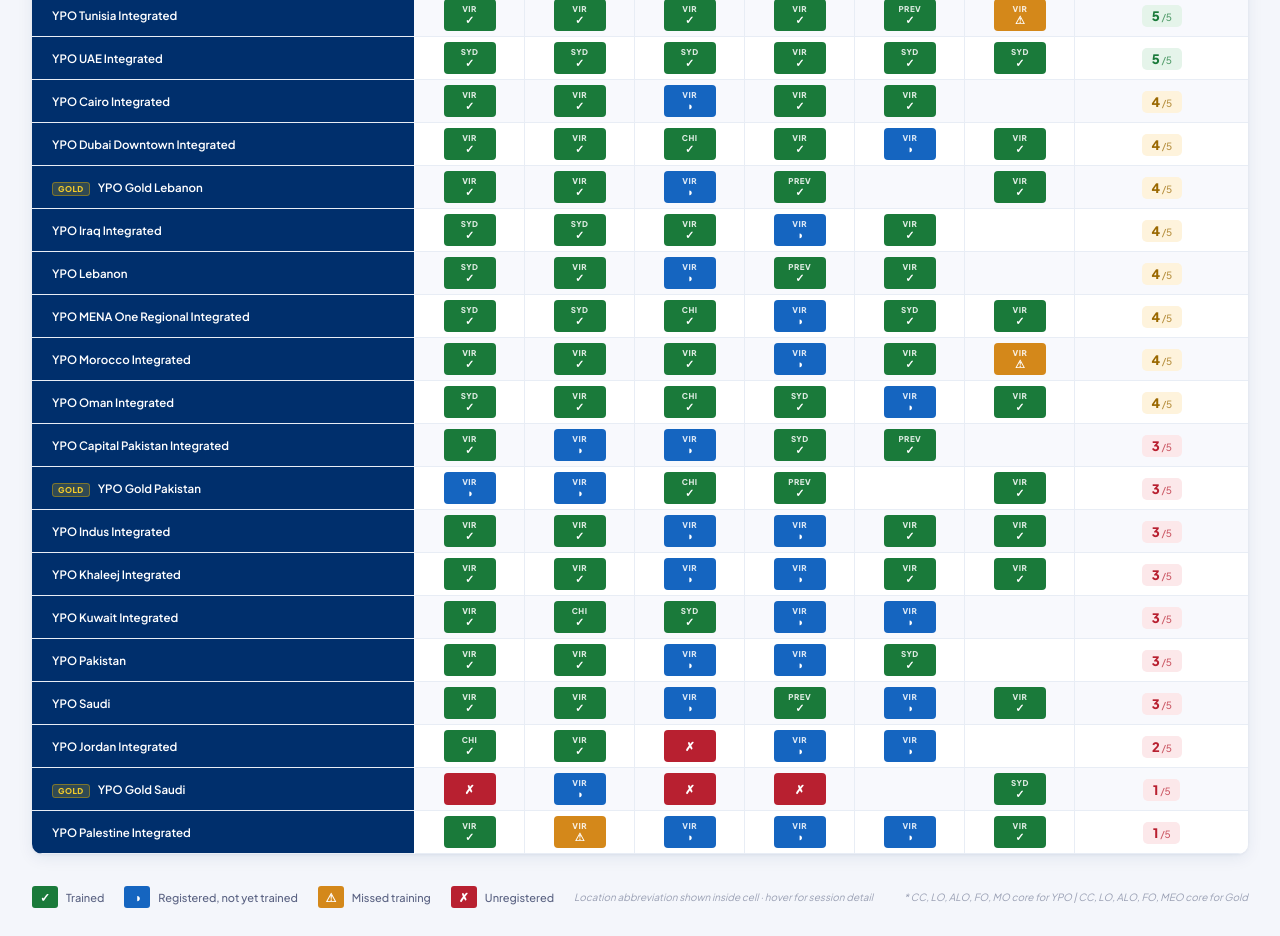
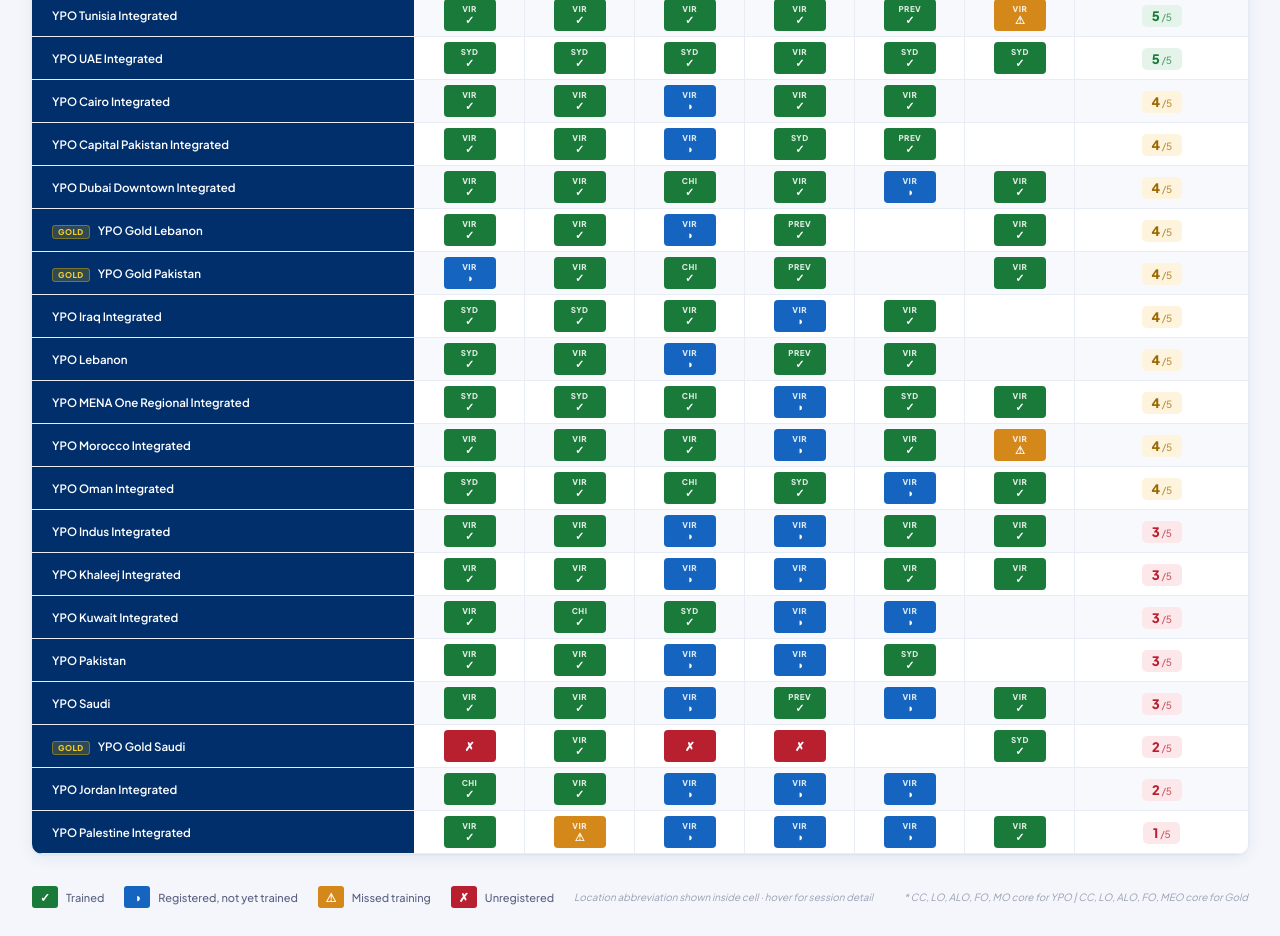
Before and after one commit to tamaracrowhurst-collab/mena-glc-report, a React (Vite) app: page / in a window 1280 px wide. Shown: the part 500-1436 px from the top of the page. Built offline with nearby package versions, Linux system fonts and the light colour scheme.

Commit message:
Update App.jsx
Changes 14/05

```diff
--- a/src/App.jsx
+++ b/src/App.jsx
@@ -9,16 +9,16 @@
 const chapters = [
   { name: "YPO Bahrain Integrated",              type: "YPO",      CC:"trained",       LO:"trained",       ALO:"trained",       FO:"trained",       MO:"trained",       MEO:"trained"      },
   { name: "YPO Cairo Integrated",                type: "YPO",      CC:"trained",       LO:"trained",       ALO:"untrained",     FO:"trained",       MO:"trained",       MEO:"unregistered" },
-  { name: "YPO Capital Pakistan Integrated",     type: "YPO",      CC:"trained",         LO:"untrained",     ALO:"untrained",     FO:"trained",       MO:"trained",       MEO:"unregistered" },
+  { name: "YPO Capital Pakistan Integrated",     type: "YPO",      CC:"trained",         LO:"trained",       ALO:"untrained",     FO:"trained",       MO:"trained",       MEO:"unregistered" },
   { name: "YPO Dubai Downtown Integrated",       type: "YPO",      CC:"trained",       LO:"trained",       ALO:"trained",       FO:"trained",       MO:"untrained",     MEO:"trained"      },
   { name: "YPO Dubai Integrated",               type: "YPO",      CC:"trained",       LO:"trained",     ALO:"trained",       FO:"trained",       MO:"trained",       MEO:"unregistered" },
   { name: "YPO Emirates Integrated",            type: "YPO",      CC:"trained",       LO:"trained",       ALO:"trained",       FO:"trained",       MO:"trained",       MEO:"trained"      },
   { name: "YPO Gold Lebanon",                   type: "YPO Gold", CC:"trained",       LO:"trained",       ALO:"untrained",     FO:"trained",       MO:"unregistered",  MEO:"trained"      },
-  { name: "YPO Gold Pakistan",                  type: "YPO Gold", CC:"untrained",     LO:"untrained",     ALO:"trained",       FO:"trained",       MO:"unregistered",  MEO:"trained"      },
-  { name: "YPO Gold Saudi",                     type: "YPO Gold", CC:"unregistered",  LO:"untrained",     ALO:"unregistered",  FO:"unregistered",  MO:"unregistered",  MEO:"trained"      },
+  { name: "YPO Gold Pakistan",                  type: "YPO Gold", CC:"untrained",     LO:"trained",       ALO:"trained",       FO:"trained",       MO:"unregistered",  MEO:"trained"      },
+  { name: "YPO Gold Saudi",                     type: "YPO Gold", CC:"unregistered",  LO:"trained",       ALO:"unregistered",  FO:"unregistered",  MO:"unregistered",  MEO:"trained"      },
   { name: "YPO Indus Integrated",               type: "YPO",      CC:"trained",       LO:"trained",       ALO:"untrained",     FO:"untrained",     MO:"trained",       MEO:"trained"      },
   { name: "YPO Iraq Integrated",                type: "YPO",      CC:"trained",       LO:"trained",       ALO:"trained",       FO:"untrained",     MO:"trained",       MEO:"unregistered" },
-  { name: "YPO Jordan Integrated",              type: "YPO",      CC:"trained",       LO:"trained",       ALO:"unregistered",  FO:"untrained",     MO:"untrained",     MEO:"unregistered" },
+  { name: "YPO Jordan Integrated",              type: "YPO",      CC:"trained",       LO:"trained",       ALO:"untrained",     FO:"untrained",     MO:"untrained",     MEO:"unregistered" },
   { name: "YPO Khaleej Integrated",             type: "YPO",      CC:"trained",       LO:"trained",       ALO:"untrained",     FO:"untrained",     MO:"trained",       MEO:"trained"      },
   { name: "YPO Kuwait Integrated",              type: "YPO",      CC:"trained",       LO:"trained",       ALO:"trained",       FO:"untrained",     MO:"untrained",     MEO:"unregistered" },
   { name: "YPO Lebanon",                        type: "YPO",      CC:"trained",       LO:"trained",       ALO:"untrained",     FO:"trained",       MO:"trained",       MEO:"unregistered" },
@@ -39,16 +39,16 @@
 const locationData = {
   "YPO Bahrain Integrated":              { CC:{loc:"Sydney",status:"completed",session:"Chapter Chair Workshop - Integrated"}, LO:{loc:"Sydney",status:"completed",session:"Chapter Learning Officer - Fast Track Workshop"}, ALO:{loc:"Sydney",status:"completed",session:"Chapter Assistant Learning Officer Workshop - A"}, FO:{loc:"Sydney",status:"completed",session:"Chapter Forum Officer Workshop"}, MO:{loc:"Virtual",status:"completed",session:"Membership Officer Workshop - 1"}, MEO:{loc:"Virtual",status:"completed",session:"Member Engagement Officer Workshop - 1"} },
   "YPO Cairo Integrated":                { CC:{loc:"Virtual",status:"completed",session:"Chapter Chair Integrated Workshop - 2"}, LO:{loc:"Virtual",status:"completed",session:"Learning Officer Workshop - 1"}, ALO:{loc:"Virtual",status:"upcoming",session:"Assistant Learning Officer Workshop - 3"}, FO:{loc:"Virtual",status:"completed",session:"Forum Officer Workshop - 2"}, MO:{loc:"Virtual",status:"completed",session:"Membership Officer Workshop - 1"}, MEO:{loc:"unregistered",status:"unregistered"} },
-  "YPO Capital Pakistan Integrated":     { CC:{loc:"Virtual",status:"completed",session:"Chapter Chair YPO Workshop - 2"}, LO:{loc:"Virtual",status:"upcoming",session:"Learning Officer Workshop - 3"}, ALO:{loc:"Virtual",status:"upcoming",session:"Assistant Learning Officer Workshop - 3"}, FO:{loc:"Sydney",status:"completed",session:"Chapter Forum Officer Workshop"}, MO:{loc:"Previously Trained",status:"prev_trained",session:"Trained prior to 2026 GLC cycle"}, MEO:{loc:"unregistered",status:"unregistered"} },
+  "YPO Capital Pakistan Integrated":     { CC:{loc:"Virtual",status:"completed",session:"Chapter Chair YPO Workshop - 2"}, LO:{loc:"Virtual",status:"completed",session:"Learning Officer Workshop - 3"}, ALO:{loc:"Virtual",status:"upcoming",session:"Assistant Learning Officer Workshop - 3"}, FO:{loc:"Sydney",status:"completed",session:"Chapter Forum Officer Workshop"}, MO:{loc:"Previously Trained",status:"prev_trained",session:"Trained prior to 2026 GLC cycle"}, MEO:{loc:"unregistered",status:"unregistered"} },
   "YPO Dubai Downtown Integrated":       { CC:{loc:"Virtual",status:"completed",session:"Chapter Chair Integrated Workshop - 2"}, LO:{loc:"Virtual",status:"completed",session:"Learning Officer (Fast Track) Workshop - 1"}, ALO:{loc:"Chicago",status:"completed",session:"Chapter Assistant Learning Officer Workshop - B"}, FO:{loc:"Virtual",status:"completed",session:"Forum Officer Workshop - 2"}, MO:{loc:"Virtual",status:"upcoming",session:"Membership Officer Workshop - 3"}, MEO:{loc:"Virtual",status:"completed",session:"Member Engagement Officer Workshop - 3"} },
   "YPO Dubai Integrated":               { CC:{loc:"Sydney",status:"completed",session:"Chapter Chair Workshop - Integrated"}, LO:{loc:"Sydney",status:"completed",session:"Chapter Learning Officer Workshop"}, ALO:{loc:"Sydney",status:"completed",session:"Chapter Assistant Learning Officer Workshop - B"}, FO:{loc:"Virtual",status:"completed",session:"Forum Officer Workshop - 2"}, MO:{loc:"Virtual",status:"completed",session:"Membership Officer Workshop - 2"}, MEO:{loc:"unregistered",status:"unregistered"} },
   "YPO Emirates Integrated":            { CC:{loc:"Chicago",status:"completed",session:"Chapter Chair Workshop - Integrated"}, LO:{loc:"Sydney",status:"completed",session:"Chapter Learning Officer Workshop"}, ALO:{loc:"Sydney",status:"completed",session:"Chapter Assistant Learning Officer Workshop - A"}, FO:{loc:"Sydney",status:"completed",session:"Chapter Forum Officer Workshop"}, MO:{loc:"Sydney",status:"completed",session:"Chapter Membership Officer Workshop - YPO - B"}, MEO:{loc:"Sydney",status:"completed",session:"Chapter Member Engagement Officer Workshop - YPO - B"} },
   "YPO Gold Lebanon":                   { CC:{loc:"Virtual",status:"completed",session:"Chapter Chair Gold Workshop - 1"}, LO:{loc:"Virtual",status:"completed",session:"Learning Officer (Fast Track) Workshop - 2"}, ALO:{loc:"Virtual",status:"upcoming",session:"Assistant Learning Officer Workshop - 3"}, FO:{loc:"Previously Trained",status:"prev_trained",session:"Trained prior to 2026 GLC cycle"}, MO:{loc:"unregistered",status:"unregistered"}, MEO:{loc:"Virtual",status:"completed",session:"Member Engagement Officer Workshop - 1"} },
-  "YPO Gold Pakistan":                  { CC:{loc:"Virtual",status:"upcoming",session:"Chapter Chair Gold Workshop - 2"}, LO:{loc:"Virtual",status:"upcoming",session:"Learning Officer Workshop - 3"}, ALO:{loc:"Chicago",status:"completed",session:"Chapter Assistant Learning Officer Workshop - A"}, FO:{loc:"Previously Trained",status:"prev_trained",session:"Trained prior to 2026 GLC cycle"}, MO:{loc:"unregistered",status:"unregistered"}, MEO:{loc:"Virtual",status:"completed",session:"Member Engagement Officer Workshop - 3"} },
-  "YPO Gold Saudi":                     { CC:{loc:"unregistered",status:"unregistered"}, LO:{loc:"Virtual",status:"upcoming",session:"Learning Officer Workshop - 3"}, ALO:{loc:"unregistered",status:"unregistered"}, FO:{loc:"unregistered",status:"unregistered"}, MO:{loc:"unregistered",status:"unregistered"}, MEO:{loc:"Sydney",status:"completed",session:"Chapter Member Engagement Officer Workshop - YPO - A"} },
+  "YPO Gold Pakistan":                  { CC:{loc:"Virtual",status:"upcoming",session:"Chapter Chair Gold Workshop - 2"}, LO:{loc:"Virtual",status:"completed",session:"Learning Officer Workshop - 3"}, ALO:{loc:"Chicago",status:"completed",session:"Chapter Assistant Learning Officer Workshop - A"}, FO:{loc:"Previously Trained",status:"prev_trained",session:"Trained prior to 2026 GLC cycle"}, MO:{loc:"unregistered",status:"unregistered"}, MEO:{loc:"Virtual",status:"completed",session:"Member Engagement Officer Workshop - 3"} },
+  "YPO Gold Saudi":                     { CC:{loc:"unregistered",status:"unregistered"}, LO:{loc:"Virtual",status:"completed",session:"Learning Officer Workshop - 1"}, ALO:{loc:"unregistered",status:"unregistered"}, FO:{loc:"unregistered",status:"unregistered"}, MO:{loc:"unregistered",status:"unregistered"}, MEO:{loc:"Sydney",status:"completed",session:"Chapter Member Engagement Officer Workshop - YPO - A"} },
   "YPO Indus Integrated":               { CC:{loc:"Virtual",status:"completed",session:"Chapter Chair YPO Workshop - 2"}, LO:{loc:"Virtual",status:"completed",session:"Learning Officer (Fast Track) Workshop - 1"}, ALO:{loc:"Virtual",status:"upcoming",session:"Assistant Learning Officer Workshop - 3"}, FO:{loc:"Virtual",status:"upcoming",session:"Forum Officer Workshop - 3"}, MO:{loc:"Virtual",status:"completed",session:"Membership Officer Workshop - 1"}, MEO:{loc:"Virtual",status:"completed",session:"Member Engagement Officer Workshop - 1"} },
   "YPO Iraq Integrated":                { CC:{loc:"Sydney",status:"completed",session:"Chapter Chair Workshop - Integrated"}, LO:{loc:"Sydney",status:"completed",session:"Chapter Learning Officer - Fast Track Workshop"}, ALO:{loc:"Virtual",status:"completed",session:"Assistant Learning Officer Workshop - 1"}, FO:{loc:"Virtual",status:"upcoming",session:"Forum Officer Workshop - 3"}, MO:{loc:"Virtual",status:"completed",session:"Membership Officer Workshop - 1"}, MEO:{loc:"unregistered",status:"unregistered"} },
-  "YPO Jordan Integrated":              { CC:{loc:"Chicago",status:"completed",session:"Chapter Chair Workshop - Integrated"}, LO:{loc:"Virtual",status:"completed",session:"Learning Officer (Fast Track) Workshop - 1"}, ALO:{loc:"unregistered",status:"unregistered"}, FO:{loc:"Virtual",status:"upcoming",session:"Forum Officer Workshop - 3"}, MO:{loc:"Virtual",status:"upcoming",session:"Membership Officer Workshop - 3"}, MEO:{loc:"unregistered",status:"unregistered"} },
+  "YPO Jordan Integrated":              { CC:{loc:"Chicago",status:"completed",session:"Chapter Chair Workshop - Integrated"}, LO:{loc:"Virtual",status:"completed",session:"Learning Officer (Fast Track) Workshop - 1"}, ALO:{loc:"Virtual",status:"upcoming",session:"Assistant Learning Officer Workshop - 3"}, FO:{loc:"Virtual",status:"upcoming",session:"Forum Officer Workshop - 3"}, MO:{loc:"Virtual",status:"upcoming",session:"Membership Officer Workshop - 3"}, MEO:{loc:"unregistered",status:"unregistered"} },
   "YPO Khaleej Integrated":             { CC:{loc:"Virtual",status:"completed",session:"Chapter Chair Integrated Workshop - 3"}, LO:{loc:"Virtual",status:"completed",session:"Learning Officer (Fast Track) Workshop - 2"}, ALO:{loc:"Virtual",status:"upcoming",session:"Assistant Learning Officer Workshop - 3"}, FO:{loc:"Virtual",status:"upcoming",session:"Advanced Forum Officer Workshop - 3"}, MO:{loc:"Virtual",status:"completed",session:"Membership Officer Workshop - 1"}, MEO:{loc:"Virtual",status:"completed",session:"Member Engagement Officer Workshop - 1"} },
   "YPO Kuwait Integrated":              { CC:{loc:"Virtual",status:"completed",session:"Chapter Chair Integrated Workshop - 3"}, LO:{loc:"Chicago",status:"completed",session:"Chapter Learning Officer Workshop - A"}, ALO:{loc:"Sydney",status:"completed",session:"Chapter Assistant Learning Officer Workshop - B"}, FO:{loc:"Virtual",status:"upcoming",session:"Advanced Forum Officer Workshop - 3"}, MO:{loc:"Virtual",status:"upcoming",session:"Membership Officer Workshop - 3"}, MEO:{loc:"unregistered",status:"unregistered"} },
   "YPO Lebanon":                        { CC:{loc:"Sydney",status:"completed",session:"Chapter Chair Workshop - YPO"}, LO:{loc:"Virtual",status:"completed",session:"Learning Officer (Fast Track) Workshop - 1"}, ALO:{loc:"Virtual",status:"upcoming",session:"Assistant Learning Officer Workshop - 3"}, FO:{loc:"Previously Trained",status:"prev_trained",session:"Trained prior to 2026 GLC cycle"}, MO:{loc:"Virtual",status:"completed",session:"Membership Officer Workshop - 1"}, MEO:{loc:"unregistered",status:"unregistered"} },
@@ -125,14 +125,13 @@
       { chapter: "YPO Saudi", session: "Learning Officer Workshop - 1", date: "19 Mar", location: "Virtual", prev: false },
       { chapter: "YPO Tunisia Integrated", session: "Learning Officer (Fast Track) Workshop - 1", date: "31 Mar", location: "Virtual", prev: false },
       { chapter: "YPO UAE Integrated", session: "Chapter Learning Officer - Fast Track Workshop", date: "Sydney: Feb", location: "Sydney", prev: false },
+      { chapter: "YPO Capital Pakistan Integrated", session: "Learning Officer Workshop - 3", date: "28 Apr", location: "Virtual", prev: false },
+      { chapter: "YPO Gold Pakistan", session: "Learning Officer Workshop - 3", date: "28 Apr", location: "Virtual", prev: false },
+      { chapter: "YPO Gold Saudi", session: "Learning Officer Workshop - 1", date: "30 Apr", location: "Virtual", prev: false },
     ],
     awaiting: [
-      { chapter: "YPO Capital Pakistan Integrated", session: "Learning Officer Workshop - 3", date: "12 May", location: "Virtual" },
       { chapter: "YPO Kuwait Integrated", session: "Chapter Learning Officer Workshop - A", date: "Chicago: 26 Apr", location: "Chicago" },
       { chapter: "YPO Emirates Integrated", session: "Chapter Learning Officer Workshop - B", date: "Chicago: 26 Apr", location: "Chicago" },
-      { chapter: "YPO Gold Pakistan", session: "Chapter Chair Gold Workshop - 2", date: "26 May", location: "Virtual" },
-      { chapter: "YPO Gold Pakistan", session: "Learning Officer Workshop - 3", date: "12 May", location: "Virtual" },
-      { chapter: "YPO Gold Saudi", session: "Learning Officer Workshop - 3", date: "12 May", location: "Virtual" },
     ],
     missed: [
       { chapter: "YPO Palestine Integrated", session: "Learning Officer (Fast Track) Workshop - 1", date: "31 Mar", location: "Virtual" },
@@ -157,6 +156,7 @@
       { chapter: "YPO Gold Lebanon", session: "Assistant Learning Officer Workshop - 2", date: "21 Apr", location: "Virtual" },
       { chapter: "YPO Gold Pakistan", session: "Chapter Assistant Learning Officer Workshop - A", date: "Chicago: 26 Apr", location: "Chicago" },
       { chapter: "YPO Khaleej Integrated", session: "Assistant Learning Officer Workshop - 3", date: "21 May", location: "Virtual" },
+      { chapter: "YPO Jordan Integrated", session: "Assistant Learning Officer Workshop - 3", date: "21 May", location: "Virtual" },
       { chapter: "YPO Lebanon", session: "Assistant Learning Officer Workshop - 3", date: "21 May", location: "Virtual" },
       { chapter: "YPO Levant Integrated", session: "Chapter Assistant Learning Officer Workshop - B", date: "Chicago: 26 Apr", location: "Chicago" },
       { chapter: "YPO MENA One Regional Integrated", session: "Assistant Learning Officer Workshop - 2", date: "21 Apr", location: "Virtual" },
@@ -1076,7 +1076,7 @@
           <span style={{ fontSize:11, color:"#8892b0", fontWeight:500 }}>
             <span style={{ color:YPO_GREEN, fontWeight:700 }}>{allFullyTrained}</span> fully trained
           </span>
-          <span style={{ fontSize:11, color:"#8892b0", fontWeight:500 }}>Data as of 07/05/2026</span>
+          <span style={{ fontSize:11, color:"#8892b0", fontWeight:500 }}>Data as of 14/05/2026</span>
         </div>
       </div>
 
```
